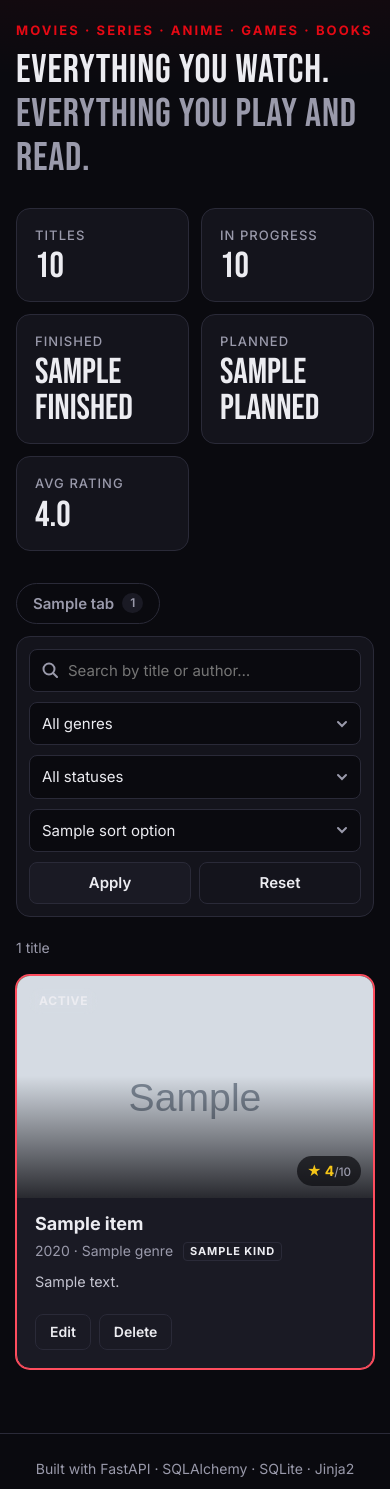
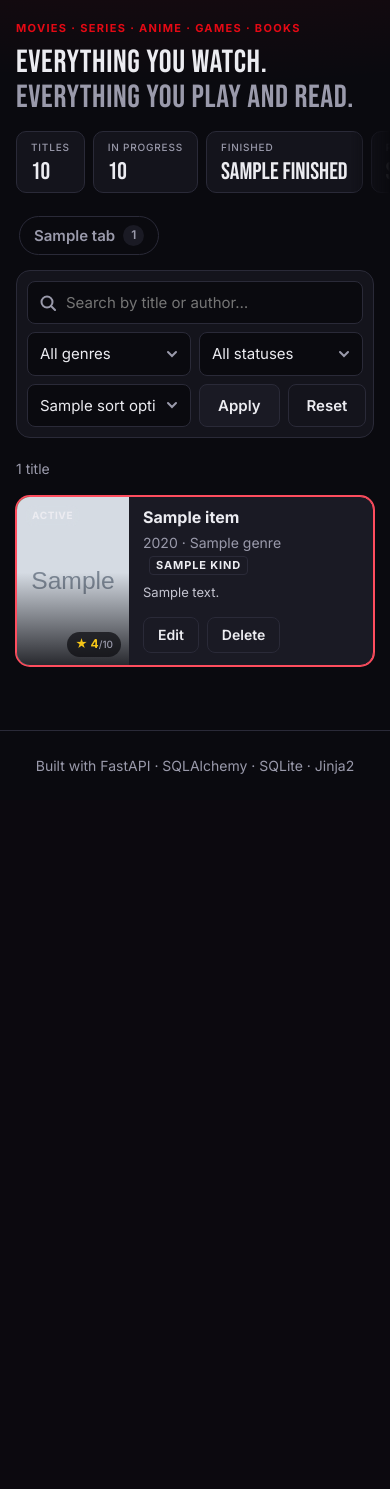
Before and after one commit to ramoneus/mediagala, a Python web app: template app/templates/index.html in a window 390 px wide. Shown: the part 65-1554 px from the top of the page. After the commit the page ends 839 px from the top, so only its background shows below. Run offline with Jinja, Linux system fonts and the light colour scheme; the template is opened without the code that fills it: most values are stand-ins (such as "Sample title", 1, 10 or a date in 2020); grey boxes marked "Sample" are stand-in pictures.

Commit message:
Improve mobile layout
- Compact hero: smaller headline, stats as a horizontally scrolling strip
- Filters laid out two per row under a full-width search
- Cards become horizontal rows (poster left, details right) on phones
- Status options shown as a 2x2 grid in the form
- Hide scrollbars on the type tabs and stats, fade their right edge

```diff
--- a/app/static/css/style.css
+++ b/app/static/css/style.css
@@ -818,7 +818,15 @@ input[type="file"]::file-selector-button:hover {
   display: flex;
   gap: 8px;
   margin-bottom: 12px;
+  /* Scrolls sideways on narrow screens; the scrollbar is hidden so it doesn't overlap the pills,
+     and a little padding keeps focus outlines from being clipped. */
+  padding: 3px;
   overflow-x: auto;
+  scrollbar-width: none;
+}
+
+.kind-tabs::-webkit-scrollbar {
+  display: none;
 }
 
 .kind-tab {
@@ -1214,21 +1222,138 @@ input[type="file"]::file-selector-button:hover {
     padding-top: 20px;
   }
 
-  .stats {
-    grid-template-columns: repeat(2, minmax(0, 1fr));
+  /* Hero: smaller headline, and the stats become one horizontally scrolling strip. */
+  .hero {
+    margin-bottom: 20px;
   }
 
-  .toolbar {
-    grid-template-columns: 1fr;
+  .eyebrow {
+    font-size: 0.6875rem;
+    letter-spacing: 0.12em;
   }
 
+  .hero h1 {
+    font-size: 2rem;
+  }
+
+  .stats {
+    display: flex;
+    gap: 8px;
+    margin-top: 16px;
+    overflow-x: auto;
+    scrollbar-width: none;
+  }
+
+  .stats::-webkit-scrollbar {
+    display: none;
+  }
+
+  .stat {
+    flex: 0 0 auto;
+    padding: 8px 14px;
+    border-radius: 10px;
+  }
+
+  .stat dt {
+    font-size: 0.625rem;
+  }
+
+  .stat dd {
+    font-size: 1.5rem;
+  }
+
+  /* Fade the right edge of the scrolling strips so it's clear there's more to scroll to. */
+  .stats,
+  .kind-tabs {
+    margin-right: -16px;
+    padding-right: 32px;
+    mask-image: linear-gradient(to right, #000 calc(100% - 40px), transparent);
+    -webkit-mask-image: linear-gradient(to right, #000 calc(100% - 40px), transparent);
+  }
+
+  .kind-tab {
+    padding: 7px 14px;
+  }
+
+  /* Toolbar: search on its own row, then the filters two per row. */
+  .toolbar {
+    grid-template-columns: repeat(2, minmax(0, 1fr));
+    gap: 8px;
+    padding: 10px;
+  }
+
+  .toolbar-actions {
+    grid-column: auto;
+  }
+
+  /* Cards become compact rows: a small poster on the left, details on the right. */
   .grid {
     grid-template-columns: 1fr;
+    gap: 12px;
+  }
+
+  .card {
+    display: grid;
+    grid-template-columns: 112px minmax(0, 1fr);
+    grid-template-rows: 1fr auto;
+  }
+
+  .card:hover {
+    transform: none;
+  }
+
+  .card > .poster {
+    grid-row: 1 / 3;
+    height: 100%;
+    min-height: 168px;
+    aspect-ratio: auto;
+  }
+
+  .card .poster-initial {
+    font-size: 3.25rem;
+  }
+
+  .card .badge {
+    top: 8px;
+    left: 8px;
+    padding: 3px 7px;
+    font-size: 0.625rem;
+  }
+
+  .card .rating {
+    right: 8px;
+    bottom: 8px;
+    padding: 3px 8px;
+    font-size: 0.75rem;
+  }
+
+  .card-body {
+    padding: 12px 14px 6px;
+  }
+
+  .card-title {
+    font-size: 1rem;
+  }
+
+  .card-description {
+    margin-top: 6px;
+    font-size: 0.8125rem;
+    -webkit-line-clamp: 2;
+  }
+
+  .card-actions {
+    padding: 4px 14px 12px;
   }
 
   .title-form {
     grid-template-columns: 1fr;
-    padding: 20px;
+    padding: 16px;
+  }
+
+  /* Four statuses in a 2×2 grid instead of wrapping 3 + 1. */
+  .segmented-status {
+    display: grid;
+    grid-template-columns: repeat(2, minmax(0, 1fr));
   }
 
   .detail {
--- a/app/templates/title_form.html
+++ b/app/templates/title_form.html
@@ -103,7 +103,7 @@
 
     <fieldset class="form-field form-field-wide">
       <legend>Status</legend>
-      <div class="segmented">
+      <div class="segmented segmented-status">
         {% for s in statuses %}
           <label {{ show_when(kinds=status_kinds[s.value]) }}>
             <input type="radio" name="status" value="{{ s.value }}" {% if s.value == current_status %}checked{% endif %}>
```
